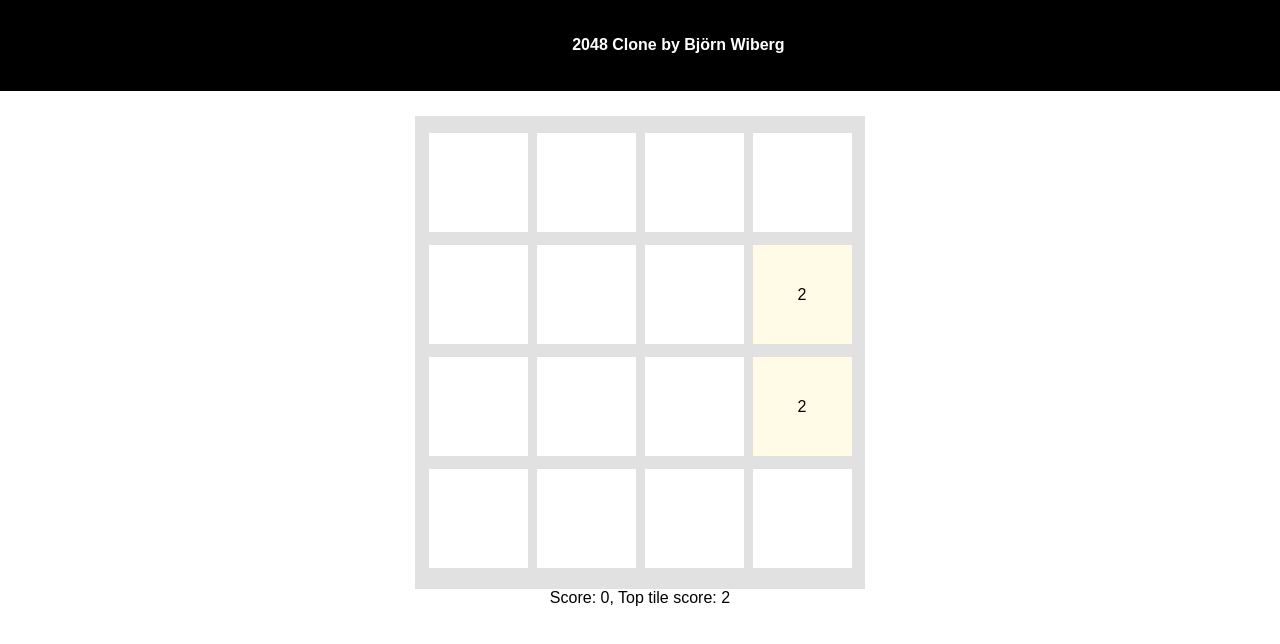
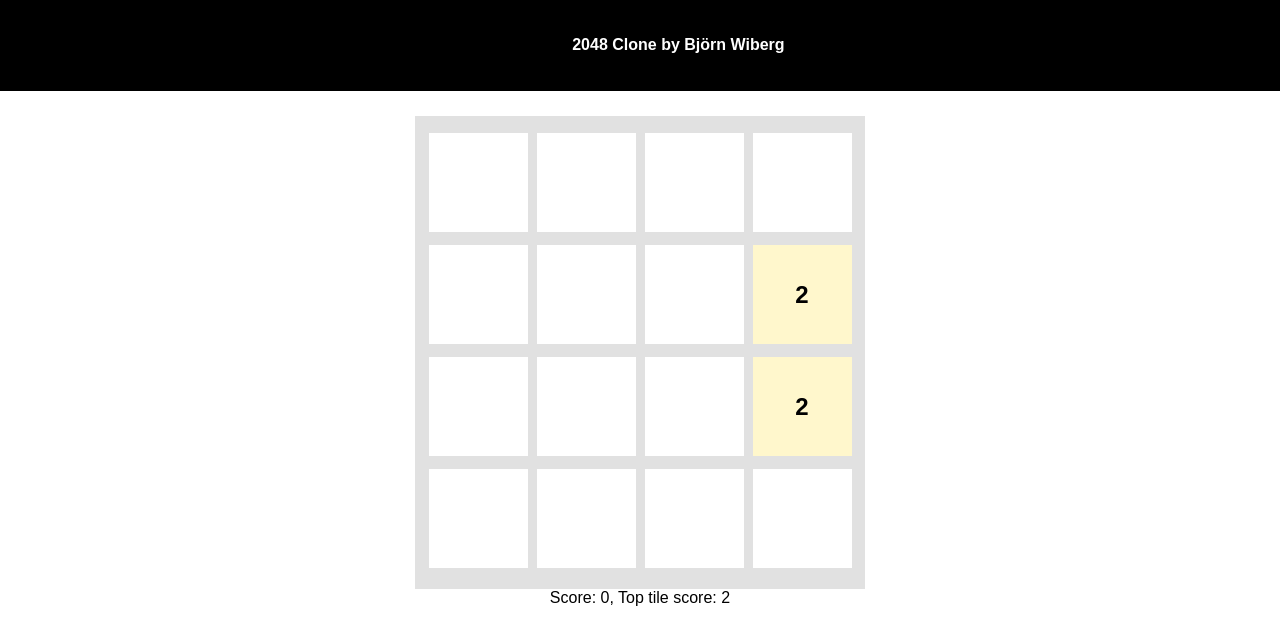
Before and after one commit to bjornwiberg/2048, a React (Create React App) app: page / in a window 1280 px wide. Shown: the top 644 px of the page. Built offline with nearby package versions, Linux system fonts and the light colour scheme.

Commit message:
Style tiles

```diff
--- a/src/App.css
+++ b/src/App.css
@@ -65,31 +65,31 @@ button {
     box-sizing: border-box;
     display: inline-block;
     background-color: #fff;
-    transition: .2s; }
-    .tiles .tile-0 {
-      background-color: white; }
+    transition: .2s;
+    font-weight: 700;
+    font-size: 1.5em; }
     .tiles .tile-2 {
-      background-color: #fffbe6; }
+      background-color: #fff7cc; }
     .tiles .tile-4 {
-      background-color: #fff7cc; }
+      background-color: #ffee99; }
     .tiles .tile-8 {
-      background-color: #fff2b3; }
+      background-color: #ffea80; }
     .tiles .tile-16 {
-      background-color: #ffee99; }
+      background-color: #ffe666; }
     .tiles .tile-32 {
-      background-color: #ffea80; }
+      background-color: #ffe14d; }
     .tiles .tile-64 {
-      background-color: #ffe666; }
+      background-color: #ffdd33; }
     .tiles .tile-128 {
-      background-color: #ffe14d; }
+      background-color: #ffd91a; }
     .tiles .tile-256 {
-      background-color: #ffdd33; }
+      background-color: #ffd500; }
     .tiles .tile-512 {
-      background-color: #ffd91a; }
+      background-color: #e6bf00; }
     .tiles .tile-1024 {
-      background-color: #ffd500; }
+      background-color: #ccaa00; }
     .tiles .tile-2048 {
-      background-color: #e6bf00; }
+      background-color: #b39500; }
     .tiles .tile .inner {
       padding-bottom: 100%;
       position: relative; }
--- a/src/App.scss
+++ b/src/App.scss
@@ -89,53 +89,51 @@ button {
     display: inline-block;
     background-color: #fff;
     transition: .2s;
-
-    &-0 {
-      background-color: hsl(50%, 255, 100%);
-    }
+    font-weight: 700;
+    font-size: 1.5em;
 
     &-2 {
-      background-color: hsl(50%, 255, 95%);
+      background-color: hsl(50%, 255, 90%);
     }
 
     &-4 {
-      background-color: hsl(50%, 255, 90%);
+      background-color: hsl(50%, 255, 80%);
     }
 
     &-8 {
-      background-color: hsl(50%, 255, 85%);
+      background-color: hsl(50%, 255, 75%);
     }
 
     &-16 {
-      background-color: hsl(50%, 255, 80%);
+      background-color: hsl(50%, 255, 70%);
     }
 
     &-32 {
-      background-color: hsl(50%, 255, 75%);
+      background-color: hsl(50%, 255, 65%);
     }
 
     &-64 {
-      background-color: hsl(50%, 255, 70%);
+      background-color: hsl(50%, 255, 60%);
     }
 
     &-128 {
-      background-color: hsl(50%, 255, 65%);
+      background-color: hsl(50%, 255, 55%);
     }
 
     &-256 {
-      background-color: hsl(50%, 255, 60%);
+      background-color: hsl(50%, 255, 50%);
     }
 
     &-512 {
-      background-color: hsl(50%, 255, 55%);
+      background-color: hsl(50%, 255, 45%);
     }
 
     &-1024 {
-      background-color: hsl(50%, 255, 50%);
+      background-color: hsl(50%, 255, 40%);
     }
 
     &-2048 {
-      background-color: hsl(50%, 255, 45%);
+      background-color: hsl(50%, 255, 35%);
     }
 
     .inner {
```
